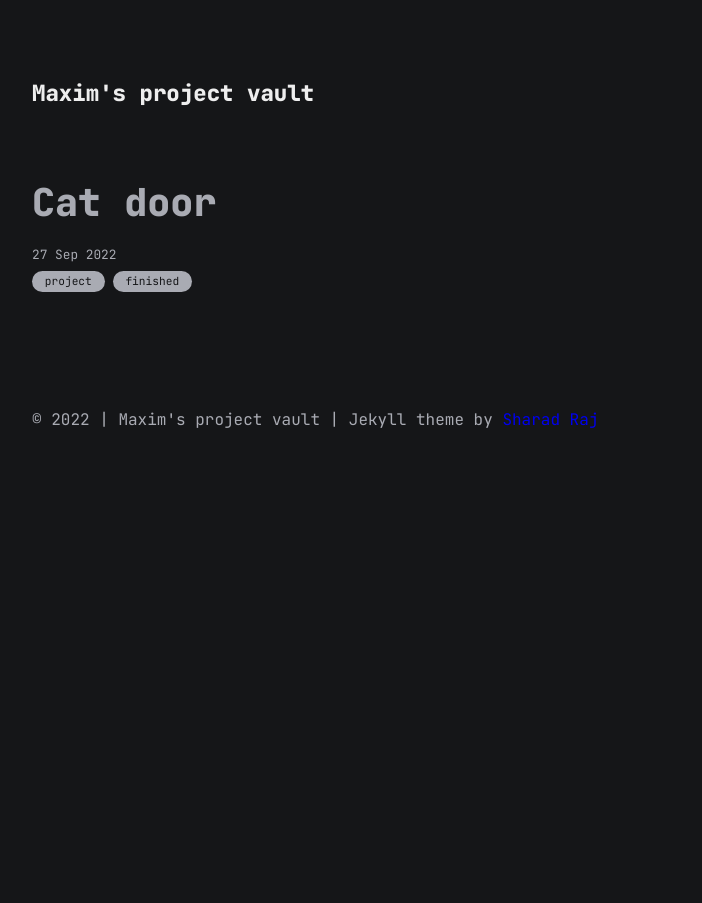
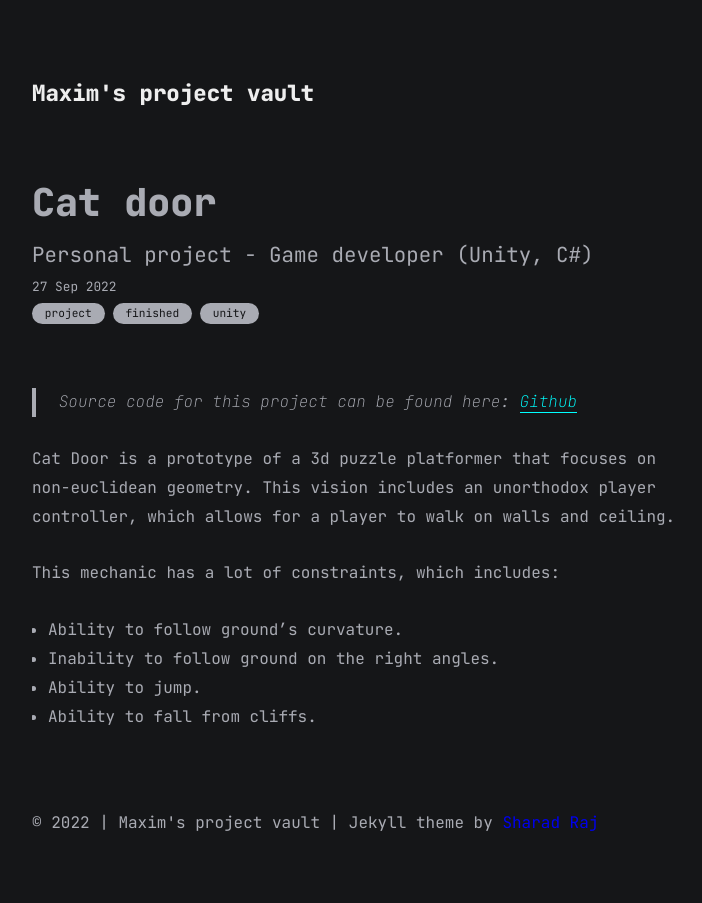
Before and after one commit to SillyTinyBird/SillyTinyBird.github.io, a Jekyll site: the page built from all_collections/_posts/2022-09-27-cat-door.md, in a window 1280 px wide. Shown: the whole page, without its empty margins (283-985 px from the left). Built offline with Jekyll 4.4.1, drawn with Linux system fonts in a browser that asks for light colours.

```diff
--- a/_layouts/post.html
+++ b/_layouts/post.html
@@ -7,6 +7,7 @@
       <section class="article">
         <div class="article-header">
           <h2 class="article-title">{{page.title}}</h2>
+		  <text class="description">{{page.description}}</text>
           <small class="date">{{page.date | date_to_string}}</small>
           <div class="categories">
             {% for c in page.categories %}
--- a/all_collections/_posts/2022-09-27-cat-door.md
+++ b/all_collections/_posts/2022-09-27-cat-door.md
@@ -2,5 +2,17 @@
 layout: post
 title: Cat door
 date: 2022-09-27
-categories: ["project", "finished"]
+description: Personal project - Game developer (Unity, C#)
+categories: ["project", "finished","unity"]
 ---
+
+> Source code for this project can be found here: [Github](https://github.com/SillyTinyBird/catdoor)
+
+Cat Door is a prototype of a 3d puzzle platformer that focuses on non-euclidean geometry. This vision includes an unorthodox player controller, which allows for a player to walk on walls and ceiling.
+
+This mechanic has a lot of constraints, which includes:
+
+- Ability to follow ground’s curvature.
+- Inability to follow ground on the right angles.
+- Ability to jump.
+- Ability to fall from cliffs.
--- a/assets/css/post.css
+++ b/assets/css/post.css
@@ -64,6 +64,10 @@
 .article .date {
   display: block;
   font-size: 0.8rem;
+}
+.article .description {
+  display: block;
+  font-size: 1.3rem;
 }
 .categories {
   display: flex;
```
